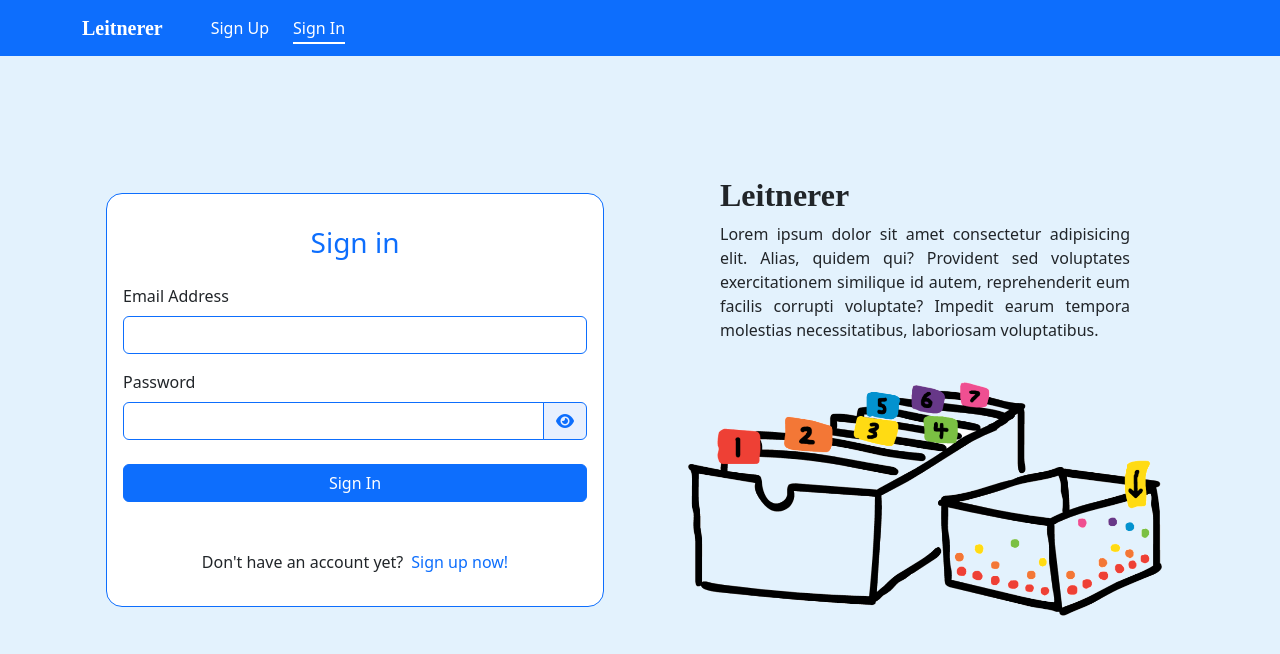
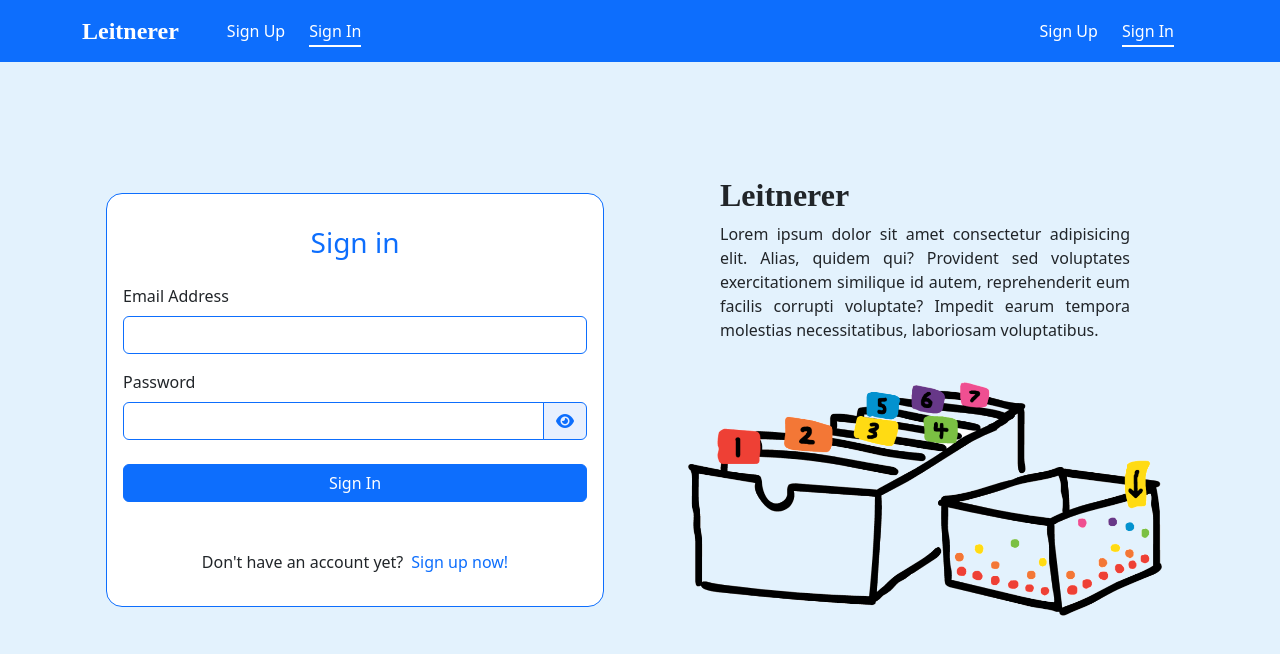
Before and after one commit to b-khajehmiri/Leitnerer, a React (Create React App) app: page / in a window 1280 px wide. Shown: the top 654 px of the page. Built offline with nearby package versions, Linux system fonts and the light colour scheme; no server answers; a web font is replaced by a local one.

Commit message:
Navlinks aliginment done 👌

```diff
--- a/src/components/NavBar.jsx
+++ b/src/components/NavBar.jsx
@@ -5,7 +5,7 @@ const NavBar = () => {
   return (
     <nav className="navbar navbar-expand-lg navbar-light bg-primary fixed-top">
       <div className="container-lg">
-        <a className="navbar-brand logoFont whiteText me-5" href="#">
+        <a className="navbar-brand navLogo logoFont me-5" href="#">
           Leitnerer
         </a>
         <button
@@ -19,8 +19,31 @@ const NavBar = () => {
         >
           <span className="navbar-toggler-icon"></span>
         </button>
-
         <div className="collapse navbar-collapse" id="navbarSupportedContent">
+          <ul className="navbar-nav mr-auto">
+            <li className="nav-item me-4">
+              <NavLink
+                to="/signUp"
+                className={({ isActive }) =>
+                  isActive ? "activeNavLink" : "inactiveNavLink"
+                }
+              >
+                Sign Up
+              </NavLink>
+            </li>
+            <li className="nav-item me-4">
+              <NavLink
+                to="/"
+                className={({ isActive }) =>
+                  isActive ? "activeNavLink" : "inactiveNavLink"
+                }
+              >
+                Sign In
+              </NavLink>
+            </li>
+          </ul>
+        </div>
+        <div className="collapse navbar-collapse justify-content-end" id="navbarSupportedContent">
           <ul className="navbar-nav mr-auto">
             <li className="nav-item me-4">
               <NavLink
--- a/src/index.scss
+++ b/src/index.scss
@@ -24,3 +24,11 @@ body {
   color: $whiteColor;
   text-decoration: none;
 }
+
+.navLogo {
+  color: $whiteColor;
+  font-size: 24px;
+  &:hover {
+    color: $whiteColor;
+  }
+}
--- a/src/utils/colors.scss
+++ b/src/utils/colors.scss
@@ -1,4 +1,4 @@
 $backGroundBlue: #e3f2fd;
 $inputBlue: #e8f0fe;
-$primary: #0D6EFD;
+$primary: #0d6efd;
 $whiteColor: #ffffff;
```
Also changed, not shown: src/components/SignIn.jsx (+6 -4 lines), src/components/Account.jsx (line endings or trailing spaces), src/components/signIn.module.scss (line endings or trailing spaces).
